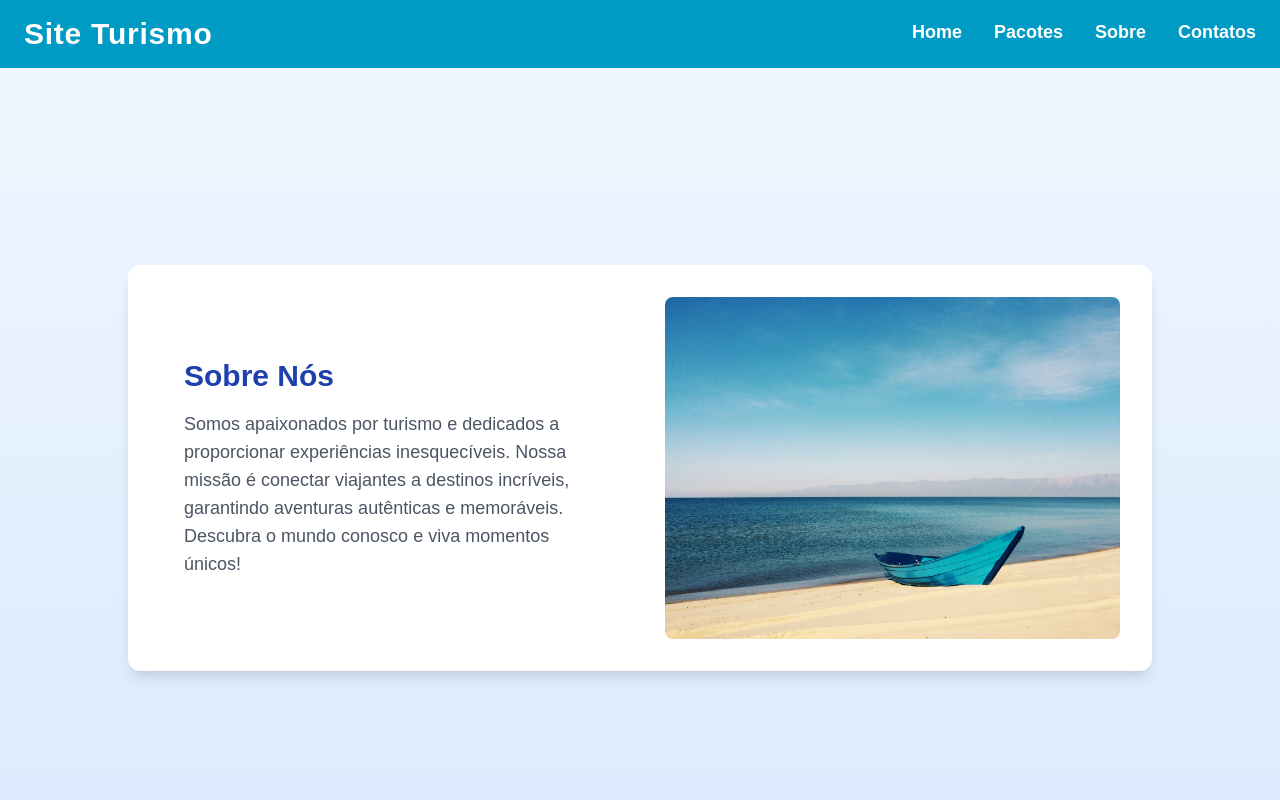
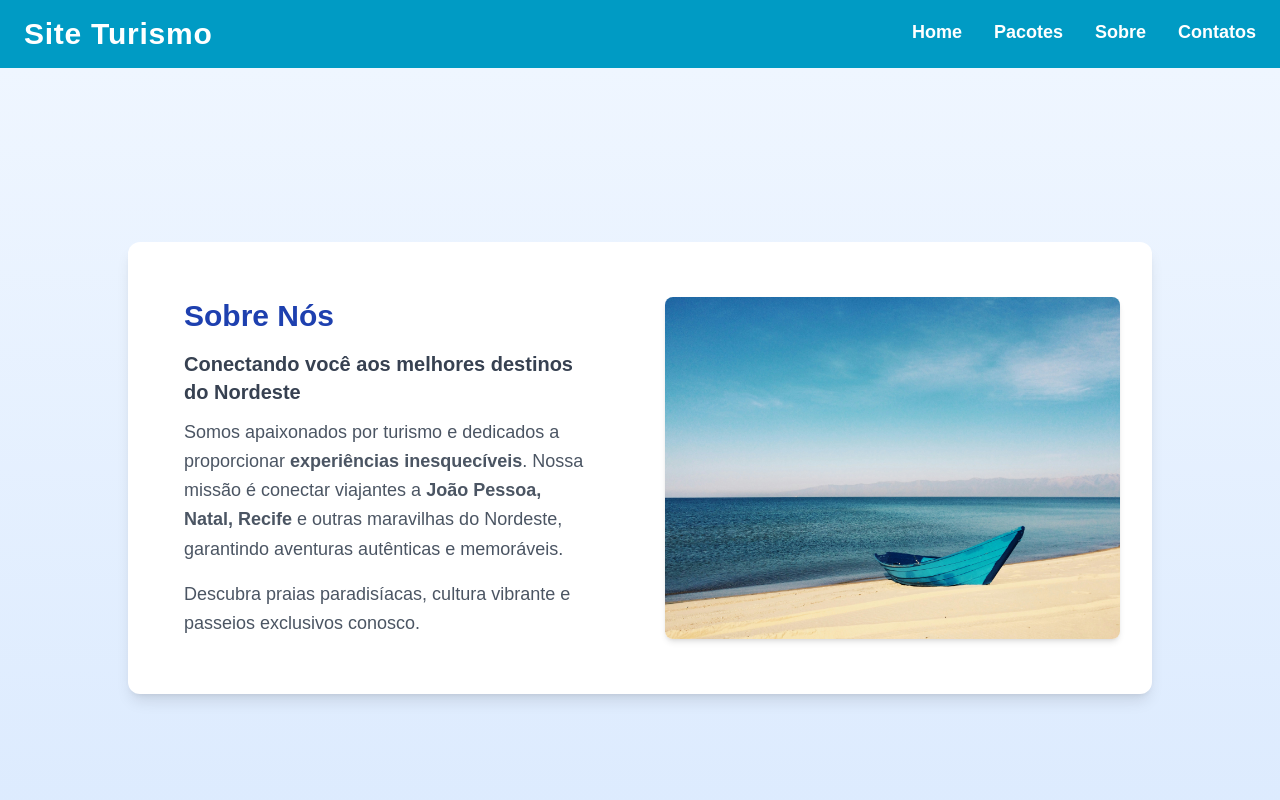
Before and after one commit to Gustavo-Vinicius-Santana/tourism-landing-page, a Next.js app: page /sobre in a window 1280 px wide. Shown: the top 800 px of the page. Built offline with nearby package versions, Linux system fonts and the light colour scheme.

Commit message:
ajustando SEO da aplicação

```diff
--- a/src/app/contato/page.tsx
+++ b/src/app/contato/page.tsx
@@ -1,8 +1,19 @@
+import Head from "next/head";
 import { FaWhatsapp, FaInstagram, FaPhone, FaEnvelope } from "react-icons/fa";
 
 export default function Contato() {
+    return (
+        <>
+            <Head>
+                <title>Contato | Nome da Empresa</title>
+                <meta name="description" content="Entre em contato com a Nome da Empresa por WhatsApp, e-mail, Instagram ou telefone. Confira nosso endereço e redes sociais." />
+                <meta name="keywords" content="contato, telefone, e-mail, endereço, suporte, Nome da Empresa, fale conosco" />
+                <meta name="author" content="Nome da Empresa" />
+                <meta property="og:title" content="Contato | Nome da Empresa" />
+                <meta property="og:description" content="Fale conosco por WhatsApp, e-mail, Instagram ou telefone. Confira nosso endereço e redes sociais." />
+                <meta property="og:type" content="website" />
+            </Head>
 
-    return (
             <div className="flex flex-col items-center justify-center min-h-screen bg-gradient-to-b from-blue-50 to-blue-100 p-6">
                 <div className="bg-white shadow-lg rounded-2xl p-12 w-full max-w-4xl text-center">
                     <h1 className="text-3xl font-bold text-blue-800 mb-6">Entre em Contato</h1>
@@ -11,19 +22,27 @@ export default function Contato() {
                     </p>
                     <div className="flex flex-col sm:flex-row sm:flex-wrap sm:justify-center gap-6 sm:gap-12 text-gray-700">
                         <div className="flex flex-col items-center">
+                            <a href="https://wa.me/5511999999999" target="_blank" rel="noopener noreferrer" aria-label="Fale conosco pelo WhatsApp">
                                 <FaWhatsapp className="text-green-500 text-4xl sm:text-5xl" />
+                            </a>
                             <span className="text-sm sm:text-base text-gray-600 mt-2">+55 11 99999-9999</span>
                         </div>
                         <div className="flex flex-col items-center">
+                            <a href="mailto:seuemail@gmail.com" aria-label="Envie um e-mail">
                                 <FaEnvelope className="text-red-500 text-4xl sm:text-5xl" />
+                            </a>
                             <span className="text-sm sm:text-base text-gray-600 mt-2">seuemail@gmail.com</span>
                         </div>
                         <div className="flex flex-col items-center">
+                            <a href="https://instagram.com/seuinstagram" target="_blank" rel="noopener noreferrer" aria-label="Nos siga no Instagram">
                                 <FaInstagram className="text-pink-500 text-4xl sm:text-5xl" />
+                            </a>
                             <span className="text-sm sm:text-base text-gray-600 mt-2">@seuinstagram</span>
                         </div>
                         <div className="flex flex-col items-center">
+                            <a href="tel:+5511999999999" aria-label="Ligue para nós">
                                 <FaPhone className="text-blue-500 text-4xl sm:text-5xl" />
+                            </a>
                             <span className="text-sm sm:text-base text-gray-600 mt-2">+55 11 99999-9999</span>
                         </div>
                     </div>
@@ -38,11 +57,13 @@ export default function Contato() {
                             target="_blank"
                             rel="noopener noreferrer"
                             className="text-blue-500 hover:underline text-lg"
+                            aria-label="Ver localização no Google Maps"
                         >
                             Ver no Google Maps
                         </a>
                     </div>
                 </div>
             </div>
+        </>
     );
 }
--- a/src/app/layout.tsx
+++ b/src/app/layout.tsx
@@ -16,23 +16,37 @@ const geistMono = Geist_Mono({
 });
 
 export const metadata: Metadata = {
-  title: "Tourism Landing Page",
-  description: "Generated by create next app",
+  title: "Turismo em João Pessoa, Natal, Recife e Campina Grande | Guias e Passeios",
+  description: "Descubra os melhores passeios e guias turísticos em João Pessoa, Natal, Recife e Campina Grande. Explore as belezas da Paraíba, Pernambuco e Rio Grande do Norte com experiências incríveis.",
+  keywords: "turismo, João Pessoa, Natal, Recife, Campina Grande, guia turístico, passeios, praias, cultura, Nordeste",
+  openGraph: {
+    title: "Turismo no Nordeste - João Pessoa, Natal, Recife e Campina Grande",
+    description: "Encontre os melhores guias turísticos e passeios em João Pessoa, Natal, Recife e Campina Grande. Experiências únicas no Nordeste brasileiro.",
+    url: "https://www.seusite.com",
+    type: "website",
+    locale: "pt_BR",
+  },
+  twitter: {
+    card: "summary_large_image",
+    site: "@seutwitter",
+    title: "Turismo no Nordeste - João Pessoa, Natal, Recife e Campina Grande",
+    description: "Descubra as melhores experiências de turismo no Nordeste, com guias e passeios exclusivos.",
+  },
 };
 
 export default function RootLayout({
   children,
-}: Readonly<{
-  children: React.ReactNode;
-}>) {
+}: Readonly<{ children: React.ReactNode }>) {
   return (
     <html lang="pt-br">
+      <head>
+        <meta name="robots" content="index, follow" />
+        <meta name="author" content="Seu Nome ou Empresa" />
+      </head>
 
       <body className={`${geistSans.variable} ${geistMono.variable} antialiased bg-background`}>
         <Header />
-
-        {children}
-
+        <main>{children}</main>
         <Footer />
       </body>
 
--- a/src/app/pacotes/page.tsx
+++ b/src/app/pacotes/page.tsx
@@ -130,33 +130,54 @@ const praiasPernambuco = [
     return (
         <div className="bg-gradient-to-b from-blue-50 to-blue-100 text-textDarkBlue-100 flex flex-col items-center pt-6">
 
-          <div className="w-full flex flex-col items-center p-4">
+        <h1 className="text-4xl font-extrabold text-blue-800 mb-8 text-center">
+            Pacotes de Viagem - Praias do Nordeste
+        </h1>
+
+        {/* Pacotes Destaque */}
+        <section className="w-full flex flex-col items-center p-4">
             <div className="w-full flex flex-col items-center bg-white shadow-lg rounded-lg p-6">
-              <h2 className="text-3xl font-extrabold text-blue-800">Pacotes destaque</h2>
+            <h2 className="text-3xl font-extrabold text-blue-800">Pacotes Destaque</h2>
+            <p className="text-gray-600 text-lg text-center mt-2">
+                Os destinos mais procurados do Nordeste, selecionados especialmente para você.
+            </p>
             <SwiperCardsEmphasis passeios={destaque} />
             </div>
-          </div>
+        </section>
 
-          <div className="w-full flex flex-col items-center p-4">
-            <div className="w-full flex flex-col items-center  bg-white shadow-lg rounded-lg p-6">
-                <h2 className="text-2xl font-semibold mb-4 text-blue-800">Pacotes Praias da Paraiba</h2>
+        {/* Pacotes - Praias da Paraíba */}
+        <section className="w-full flex flex-col items-center p-4">
+            <div className="w-full flex flex-col items-center bg-white shadow-lg rounded-lg p-6">
+            <h2 className="text-2xl font-semibold text-blue-800">Pacotes - Praias da Paraíba</h2>
+            <p className="text-gray-600 text-lg text-center mt-2">
+                Explore as belezas de João Pessoa e descubra as praias mais paradisíacas da Paraíba.
+            </p>
             <SwiperCards passeios={praiasParaiba} />
             </div>
-          </div>
+        </section>
 
-          <div className="w-full flex flex-col items-center p-4 mt-8">
-              <div className="w-full flex flex-col items-center  bg-white shadow-lg rounded-lg p-6">
-                  <h2 className="text-2xl font-semibold mb-4 text-blue-800">Pacotes Praias do Rio grande do norte</h2>
+        {/* Pacotes - Praias do Rio Grande do Norte */}
+        <section className="w-full flex flex-col items-center p-4 mt-8">
+            <div className="w-full flex flex-col items-center bg-white shadow-lg rounded-lg p-6">
+            <h2 className="text-2xl font-semibold text-blue-800">Pacotes - Praias do Rio Grande do Norte</h2>
+            <p className="text-gray-600 text-lg text-center mt-2">
+                Descubra as incríveis dunas e praias de Natal e do litoral do Rio Grande do Norte.
+            </p>
             <SwiperCards passeios={praiasRN} />
             </div>
-          </div>
+        </section>
 
-          <div className="w-full flex flex-col items-center p-4 mt-8">
-            <div className="w-full flex flex-col items-center  bg-white shadow-lg rounded-lg p-6">
-                <h2 className="text-2xl font-semibold mb-4 text-blue-800">Pacotes Praias de pernambuco</h2>
+        {/* Pacotes - Praias de Pernambuco */}
+        <section className="w-full flex flex-col items-center p-4 mt-8">
+            <div className="w-full flex flex-col items-center bg-white shadow-lg rounded-lg p-6">
+            <h2 className="text-2xl font-semibold text-blue-800">Pacotes - Praias de Pernambuco</h2>
+            <p className="text-gray-600 text-lg text-center mt-2">
+                Visite Recife, Porto de Galinhas e outras maravilhas do litoral pernambucano.
+            </p>
             <SwiperCards passeios={praiasPernambuco} />
             </div>
-          </div>
+        </section>
+
         </div>
     );
   }
--- a/src/app/sobre/page.tsx
+++ b/src/app/sobre/page.tsx
@@ -1,25 +1,53 @@
 import Image from "next/image";
+import Head from "next/head";
 
 export default function Sobre() {
-    return (
-      <div className="flex flex-col md:flex-row items-center justify-center min-h-screen p-8 bg-gradient-to-b from-blue-50 to-blue-100">
+  return (
+    <>
+      <Head>
+        <title>Sobre Nós - Turismo no Nordeste | Descubra João Pessoa, Natal e Recife</title>
+        <meta
+          name="description"
+          content="Saiba mais sobre nossa missão de conectar viajantes a experiências incríveis em João Pessoa, Natal, Recife e outros destinos do Nordeste brasileiro."
+        />
+        <meta name="keywords" content="Turismo no Nordeste, viagens João Pessoa, passeios Natal, Recife turismo" />
+        <meta name="author" content="Sua Empresa de Turismo" />
+      </Head>
 
-        <div className="flex flex-col md:flex-row items-center justify-between gap-12 p-8 max-w-5xl bg-white shadow-lg rounded-xl">
+      <section className="flex flex-col md:flex-row items-center justify-center min-h-screen p-8 bg-gradient-to-b from-blue-50 to-blue-100">
+
+        <article className="flex flex-col md:flex-row items-center justify-between gap-12 p-8 max-w-5xl bg-white shadow-lg rounded-xl">
+
           {/* Texto */}
-          <div className="md:w-1/2 text-center md:text-left p-6 gb-white">
+          <div className="md:w-1/2 text-center md:text-left p-6">
             <h1 className="text-3xl font-bold text-blue-800 mb-4">Sobre Nós</h1>
-            <p className="text-gray-600 text-lg">
-              Somos apaixonados por turismo e dedicados a proporcionar experiências inesquecíveis.
-              Nossa missão é conectar viajantes a destinos incríveis, garantindo aventuras autênticas
-              e memoráveis. Descubra o mundo conosco e viva momentos únicos!
+            <h2 className="text-xl font-semibold text-gray-700 mb-3">
+              Conectando você aos melhores destinos do Nordeste
+            </h2>
+            <p className="text-gray-600 text-lg leading-relaxed">
+              Somos apaixonados por turismo e dedicados a proporcionar <strong>experiências inesquecíveis</strong>.
+              Nossa missão é conectar viajantes a <strong>João Pessoa, Natal, Recife</strong> e outras maravilhas do Nordeste,
+              garantindo aventuras autênticas e memoráveis.
+            </p>
+            <p className="mt-4 text-gray-600 text-lg leading-relaxed">
+              Descubra praias paradisíacas, cultura vibrante e passeios exclusivos conosco.
             </p>
           </div>
+
           {/* Imagem */}
           <div className="md:w-1/2 flex justify-center">
-            <Image src="/praia1.jpg" alt="Sobre" width={500} height={500} className="rounded-lg"/>
+            <Image
+              src="/praia1.jpg"
+              alt="Vista paradisíaca de uma praia do Nordeste"
+              width={500}
+              height={500}
+              className="rounded-lg shadow-md"
+            />
           </div>
-        </div>
 
-      </div>
-    );
-  }
+        </article>
+
+      </section>
+    </>
+  );
+}
```
Also changed, not shown: src/app/page.tsx (+26 -19 lines). Lines whose indentation alone changed are shown as unchanged.
